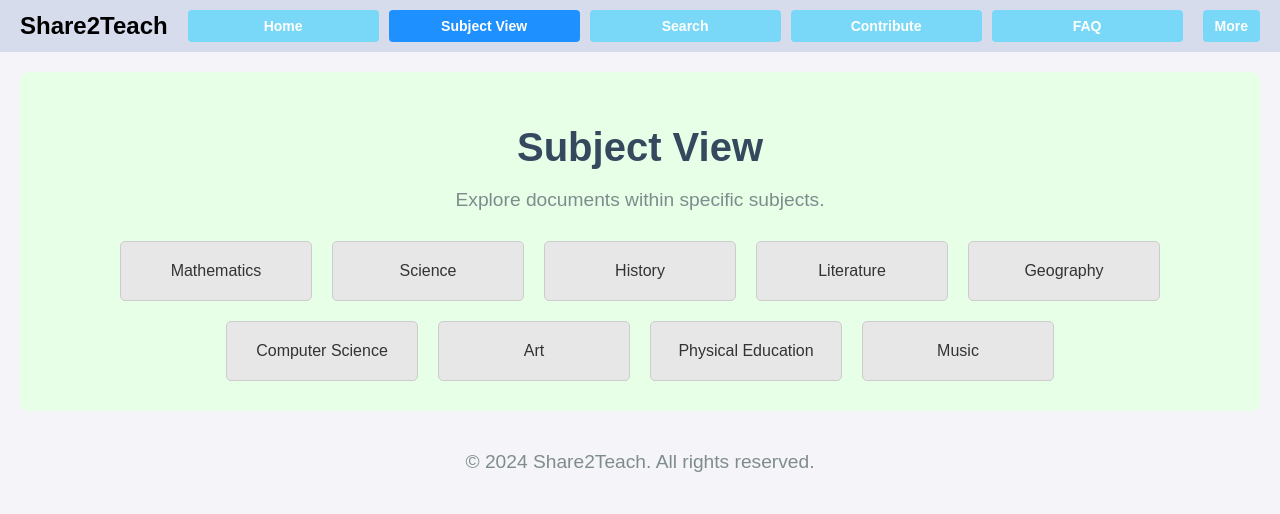
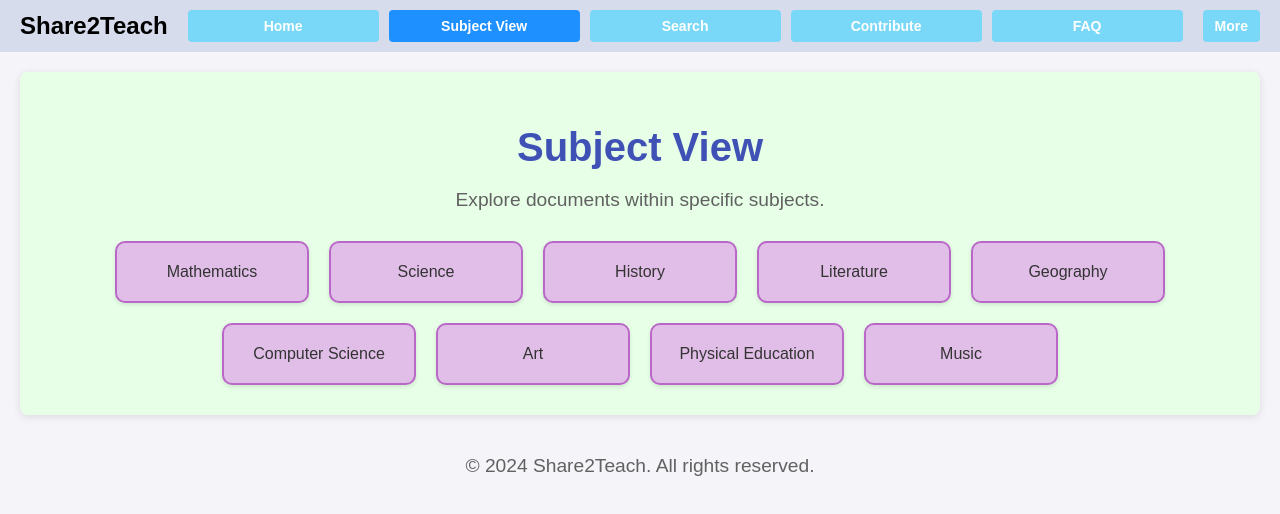
Before and after one commit to Cajee7/Share2Teach---Innovation-Station, a plain HTML site: page Share2Teach/wwwroot/index.html in a window 1280 px wide. Both pictures are taken after a click on the button "Subject View". Drawn offline with Linux system fonts and the light colour scheme.

Commit message:
Subject tab changes

```diff
--- a/Share2Teach/wwwroot/style.css
+++ b/Share2Teach/wwwroot/style.css
@@ -934,3 +934,62 @@ body {
   border-radius: 8px;
   box-shadow: 0 2px 5px rgba(0, 0, 0, 0.1);
 }
+
+
+
+/* Subject View Container */
+.tab-content {
+  padding: 20px; /* Add padding to the tab content */
+  background-color: #f9f9f9; /* Light background for the tab */
+  border-radius: 8px; /* Round corners */
+  box-shadow: 0 2px 8px rgba(0, 0, 0, 0.1); /* Add shadow for depth */
+}
+
+/* Subjects Container */
+.subjects {
+  display: flex;
+  flex-wrap: wrap;
+  justify-content: center; /* Center the subject blocks */
+  margin-top: 20px;
+}
+
+/* Individual Subject Block */
+.subject-block {
+  background-color: #e1bee7; /* Light purple background */
+  border: 2px solid #ba68c8; /* Darker purple border */
+  border-radius: 10px; /* Round corners */
+  padding: 20px;
+  margin: 10px;
+  width: 150px; /* Fixed width */
+  text-align: center;
+  transition: background-color 0.3s, transform 0.3s; /* Transition effects */
+  box-shadow: 0 2px 4px rgba(0, 0, 0, 0.1); /* Shadow for elevation */
+}
+
+/* Change background color and scale on hover */
+.subject-block:hover {
+  background-color: #d81b60; /* Darker pinkish-purple on hover */
+  cursor: pointer; /* Pointer cursor on hover */
+  transform: scale(1.05); /* Slightly increase size on hover */
+}
+
+/* Subject Block Text Style */
+.subject-block h3 {
+  color: #4a148c; /* Dark purple text */
+  margin: 0; /* Remove default margin */
+  font-size: 18px; /* Adjust font size as needed */
+}
+
+/* Optional: Add hover effects */
+.subject-block:hover {
+  background-color: #e57373; /* Lighter red-pink on hover */
+}
+
+/* Optional: Style for headings and paragraphs */
+h2 {
+  color: #3f51b5; /* Main heading color */
+}
+
+p {
+  color: #616161; /* Subtitle color */
+}
```
